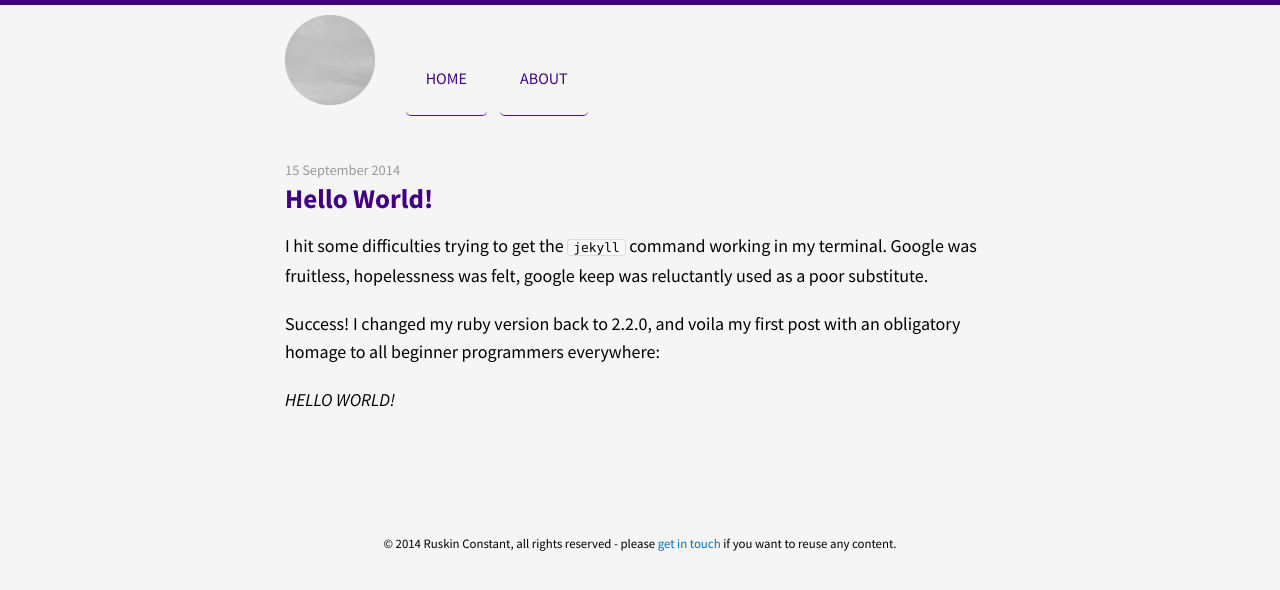
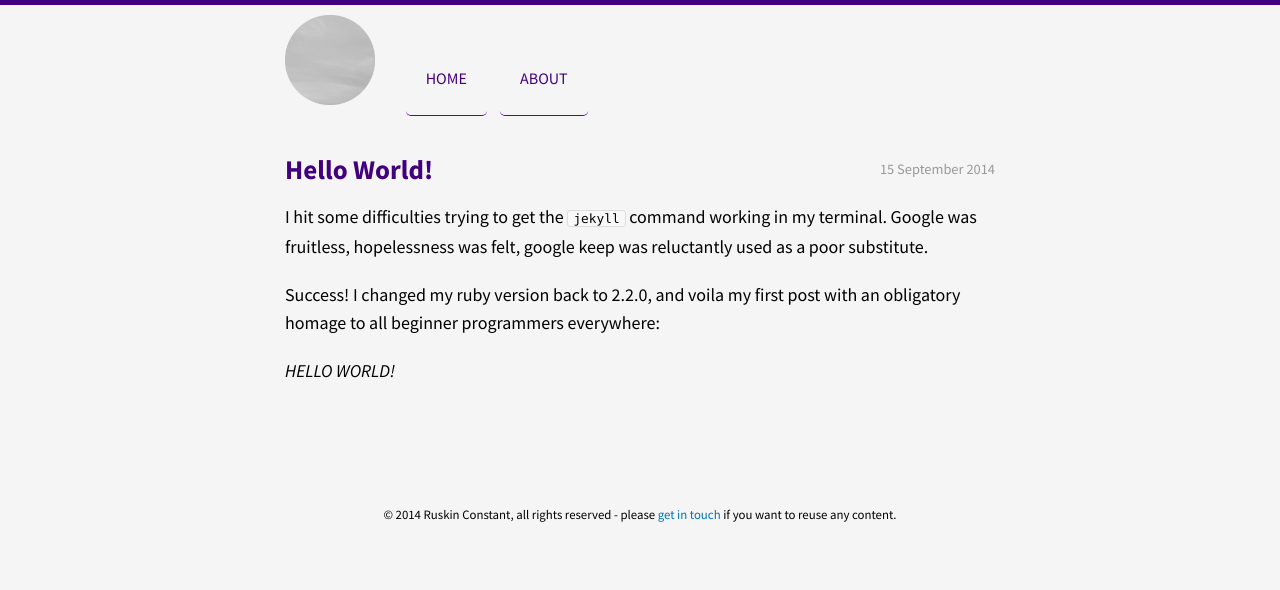
Before and after one commit to jonnyparris/jonnyparris.github.io, a Jekyll site: the page built from _posts/2014-09-15-obligatory-hello-world.markdown, in a window 1280 px wide. Shown: the top 590 px of the page. Built offline with Jekyll 4.4.1, drawn with Linux system fonts in a browser that asks for light colours; nearby versions of some CDN libraries; Markdown is read by kramdown in place of the engine named in the settings.

Commit message:
float publish date right

```diff
--- a/public/css/main.scss
+++ b/public/css/main.scss
@@ -221,6 +221,9 @@ footer {
   text-align: right;
 }
 
+.published {
+  float: right;
+}
 .not-found {
   margin-top: 150px;
   text-align: center;
```
